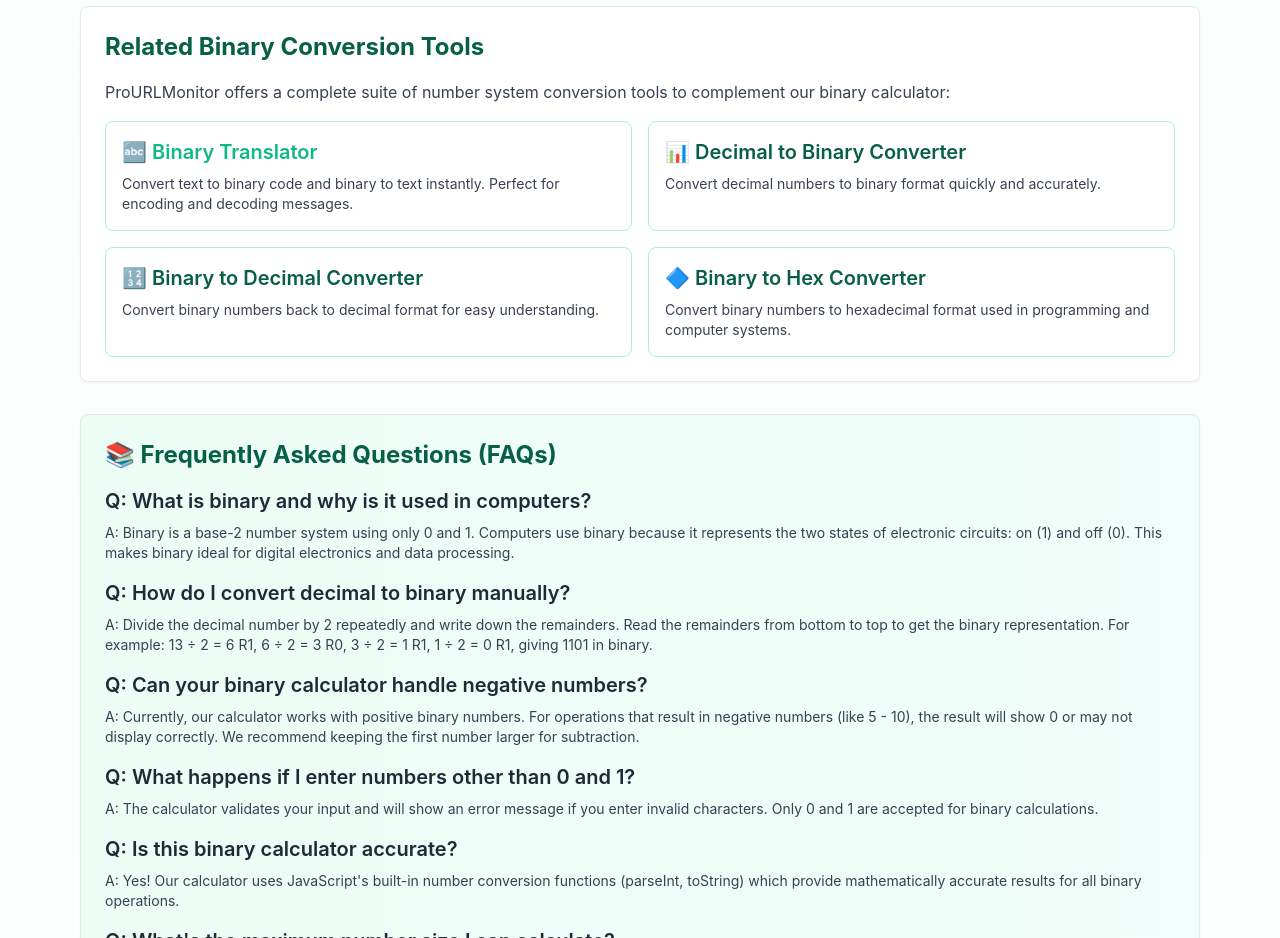
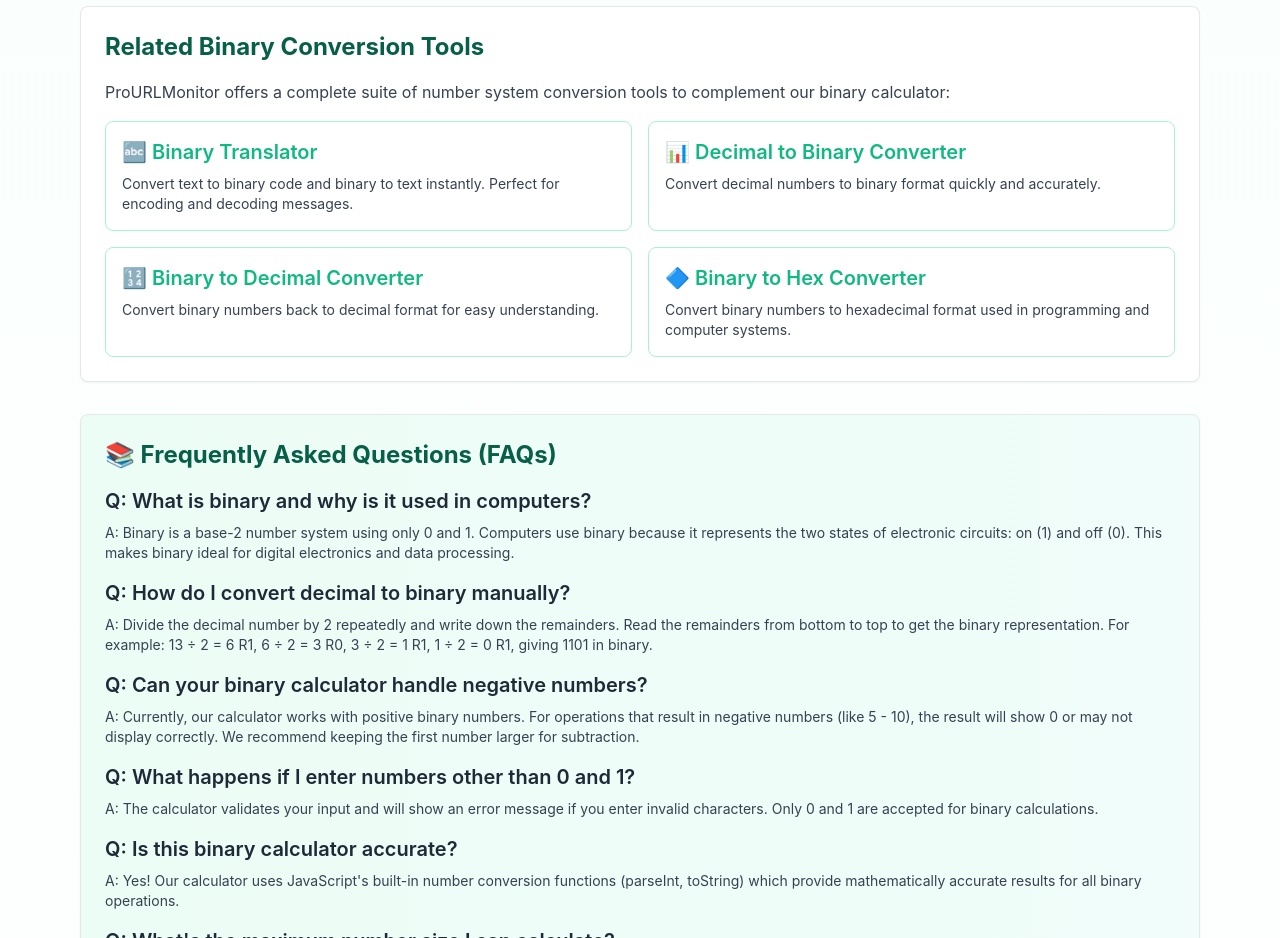
Before and after one commit to owaiskhaaan-sys/pro-url-monitor, a Next.js app: page /tools/binary-calculator in a window 1280 px wide. Shown: the part 5720-6658 px from the top of the page. Built offline with nearby package versions, Linux system fonts and the light colour scheme.

Commit message:
feat: add internal links to converter tools in Binary Calculator page

```diff
--- a/pages/tools/binary-calculator.js
+++ b/pages/tools/binary-calculator.js
@@ -455,15 +455,21 @@ Result: 100 (4 in decimal)`}
                 <p className="text-sm text-gray-700">Convert text to binary code and binary to text instantly. Perfect for encoding and decoding messages.</p>
               </div>
               <div className="border border-emerald-200 p-4 rounded-lg hover:shadow-md transition-shadow">
-                <h3 className="font-semibold text-emerald-800 mb-2">📊 Decimal to Binary Converter</h3>
+                <h3 className="font-semibold text-emerald-800 mb-2">
+                  <a href="/tools/decimal-to-binary" className="hover:text-emerald-600">📊 Decimal to Binary Converter</a>
+                </h3>
                 <p className="text-sm text-gray-700">Convert decimal numbers to binary format quickly and accurately.</p>
               </div>
               <div className="border border-emerald-200 p-4 rounded-lg hover:shadow-md transition-shadow">
-                <h3 className="font-semibold text-emerald-800 mb-2">🔢 Binary to Decimal Converter</h3>
+                <h3 className="font-semibold text-emerald-800 mb-2">
+                  <a href="/tools/binary-to-decimal" className="hover:text-emerald-600">🔢 Binary to Decimal Converter</a>
+                </h3>
                 <p className="text-sm text-gray-700">Convert binary numbers back to decimal format for easy understanding.</p>
               </div>
               <div className="border border-emerald-200 p-4 rounded-lg hover:shadow-md transition-shadow">
-                <h3 className="font-semibold text-emerald-800 mb-2">🔷 Binary to Hex Converter</h3>
+                <h3 className="font-semibold text-emerald-800 mb-2">
+                  <a href="/tools/binary-to-hex" className="hover:text-emerald-600">🔷 Binary to Hex Converter</a>
+                </h3>
                 <p className="text-sm text-gray-700">Convert binary numbers to hexadecimal format used in programming and computer systems.</p>
               </div>
             </div>
```
